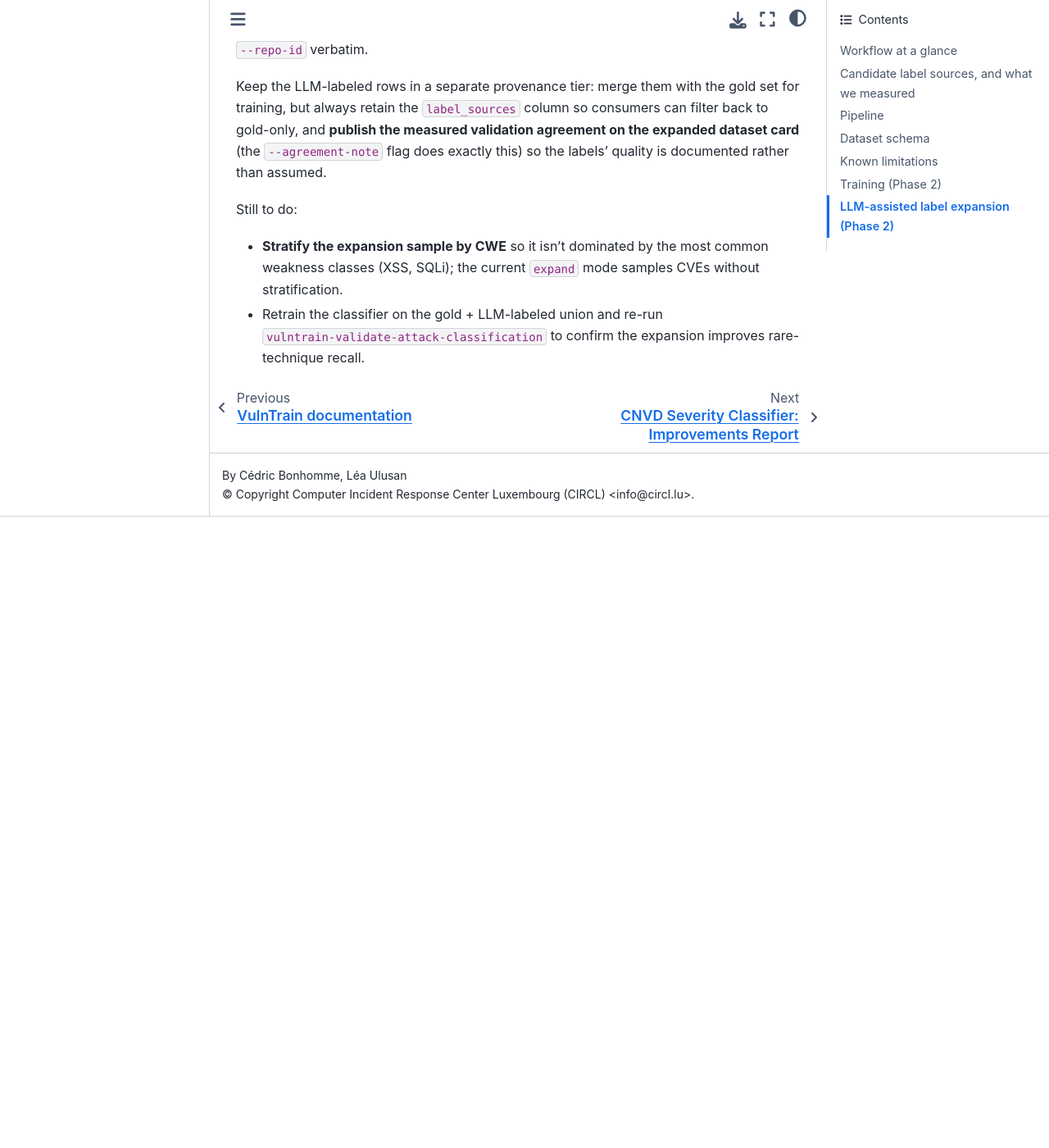
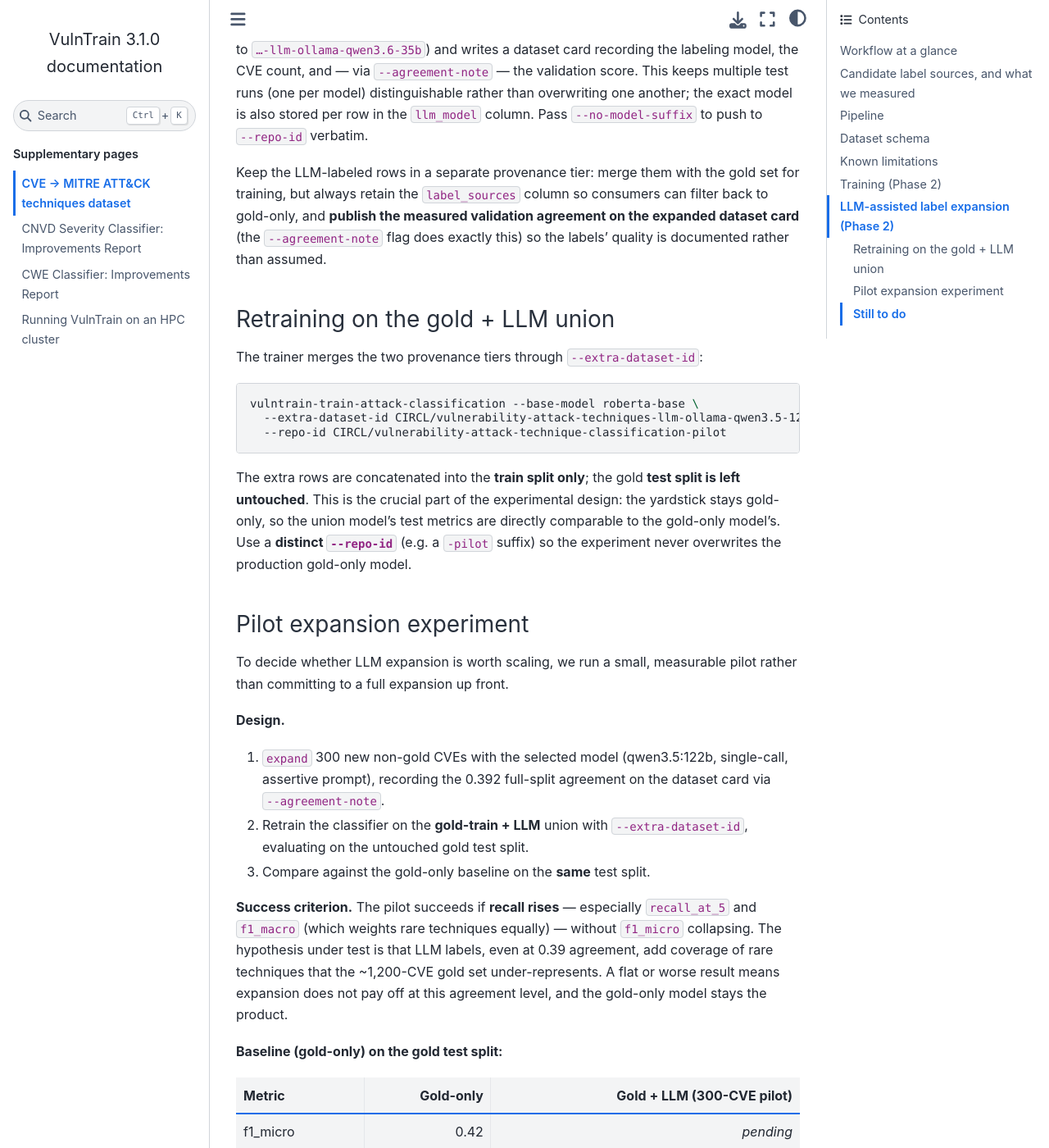
Before and after one commit to vulnerability-lookup/VulnTrain, a Sphinx documentation site: the page built from docs/attack-techniques-dataset.md, in a window 1280 px wide and 1400 px high, scrolled down 10351 px. Shown: the whole window at 82% size. Built offline with Sphinx 7.4.7 and the Sphinx Book theme 1.1.4, drawn with Linux system fonts in a browser that asks for light colours; before the commit the page ends 10981 px from its top, so only the background shows below that; some of the changed text lies outside the part shown.

Commit message:
chg: [doc] Document the gold+LLM union retrain and the running pilot experiment
Record the --extra-dataset-id union mechanism (LLM rows into train only, gold
test untouched), the 300-CVE pilot design with its success criterion (recall
up, especially recall@5/f1_macro, without f1_micro collapse), and a results
placeholder to fill once the union retrain completes. Refresh the pipeline
command sequence to the selected qwen3.5:122b model and the union retrain.

````diff
--- a/docs/attack-techniques-dataset.md
+++ b/docs/attack-techniques-dataset.md
@@ -77,15 +77,20 @@ vulntrain-validate-attack-classification --method classifier \
 
 # 4. Grow the dataset with LLM-assisted labeling — local Ollama model (no
 #    API key) or Claude; validate agreement against the gold set BEFORE expanding
-vulntrain-dataset-attack-llm-labeling --mode validate --backend ollama --model qwen3.6:35b
-vulntrain-dataset-attack-llm-labeling --mode expand --backend ollama --model qwen3.6:35b \
-  --sample-n 2000 --push --repo-id CIRCL/vulnerability-attack-techniques-llm
+vulntrain-dataset-attack-llm-labeling --mode validate --backend ollama --model qwen3.5:122b
+vulntrain-dataset-attack-llm-labeling --mode expand --backend ollama --model qwen3.5:122b \
+  --sample-n 300 --push --agreement-note "f1_micro 0.392 on the 121-CVE gold test split"
 
-# 5. Retrain on gold + LLM-labeled data and re-run step 3
+# 5. Retrain on the gold + LLM union (LLM rows go into train only) and re-run step 3
+vulntrain-train-attack-classification --base-model roberta-base \
+  --extra-dataset-id CIRCL/vulnerability-attack-techniques-llm-ollama-qwen3.5-122b \
+  --repo-id CIRCL/vulnerability-attack-technique-classification-pilot
 ```
 
-Steps 1–3 are done and published; step 4 is implemented and awaiting its
-first validated run; step 5 follows from its results. Source files (CTID
+Steps 1–3 are done and published. Step 4's model selection is done
+(qwen3.5:122b, f1_micro 0.392 agreement — see the benchmark below), and a
+300-CVE pilot expansion plus union retrain (step 5) is in progress to measure
+whether the expansion improves rare-technique recall. Source files (CTID
 mappings, ATT&CK STIX data, CVE2CAPEC databases) are cached in
 `~/.cache/vulntrain`.
 
@@ -410,11 +415,60 @@ validation agreement on the expanded dataset card** (the `--agreement-note`
 flag does exactly this) so the labels' quality is documented rather than
 assumed.
 
-Still to do:
+### Retraining on the gold + LLM union
+
+The trainer merges the two provenance tiers through `--extra-dataset-id`:
+
+```bash
+vulntrain-train-attack-classification --base-model roberta-base \
+  --extra-dataset-id CIRCL/vulnerability-attack-techniques-llm-ollama-qwen3.5-122b \
+  --repo-id CIRCL/vulnerability-attack-technique-classification-pilot
+```
+
+The extra rows are concatenated into the **train split only**; the gold
+**test split is left untouched**. This is the crucial part of the experimental
+design: the yardstick stays gold-only, so the union model's test metrics are
+directly comparable to the gold-only model's. Use a **distinct `--repo-id`**
+(e.g. a `-pilot` suffix) so the experiment never overwrites the production
+gold-only model.
+
+### Pilot expansion experiment
+
+To decide whether LLM expansion is worth scaling, we run a small, measurable
+pilot rather than committing to a full expansion up front.
+
+**Design.**
+
+1. `expand` 300 new non-gold CVEs with the selected model (qwen3.5:122b,
+   single-call, assertive prompt), recording the 0.392 full-split agreement on
+   the dataset card via `--agreement-note`.
+2. Retrain the classifier on the **gold-train + LLM** union with
+   `--extra-dataset-id`, evaluating on the untouched gold test split.
+3. Compare against the gold-only baseline on the **same** test split.
+
+**Success criterion.** The pilot succeeds if **recall rises** — especially
+`recall_at_5` and `f1_macro` (which weights rare techniques equally) — without
+`f1_micro` collapsing. The hypothesis under test is that LLM labels, even at
+0.39 agreement, add coverage of rare techniques that the ~1,200-CVE gold set
+under-represents. A flat or worse result means expansion does not pay off at
+this agreement level, and the gold-only model stays the product.
+
+**Baseline (gold-only) on the gold test split:**
+
+| Metric | Gold-only | Gold + LLM (300-CVE pilot) |
+|---|---:|---:|
+| f1_micro | 0.42 | _pending_ |
+| f1_macro | _tbd_ | _pending_ |
+| recall_at_5 | ~0.69 | _pending_ |
+
+_(Pilot results to be filled in once Step 2 completes; the expand run is in
+progress on the GPU server as of this writing.)_
+
+### Still to do
 
 - **Stratify the expansion sample by CWE** so it isn't dominated by the most
   common weakness classes (XSS, SQLi); the current `expand` mode samples
-  CVEs without stratification.
-- Retrain the classifier on the gold + LLM-labeled union and re-run
-  `vulntrain-validate-attack-classification` to confirm the expansion
-  improves rare-technique recall.
+  CVEs without stratification. Worth doing before any *large* expansion,
+  regardless of the pilot outcome.
+- **Scale the expansion** to a few thousand CVEs — only if the pilot shows a
+  recall gain — and re-validate on the gold test split.
````
